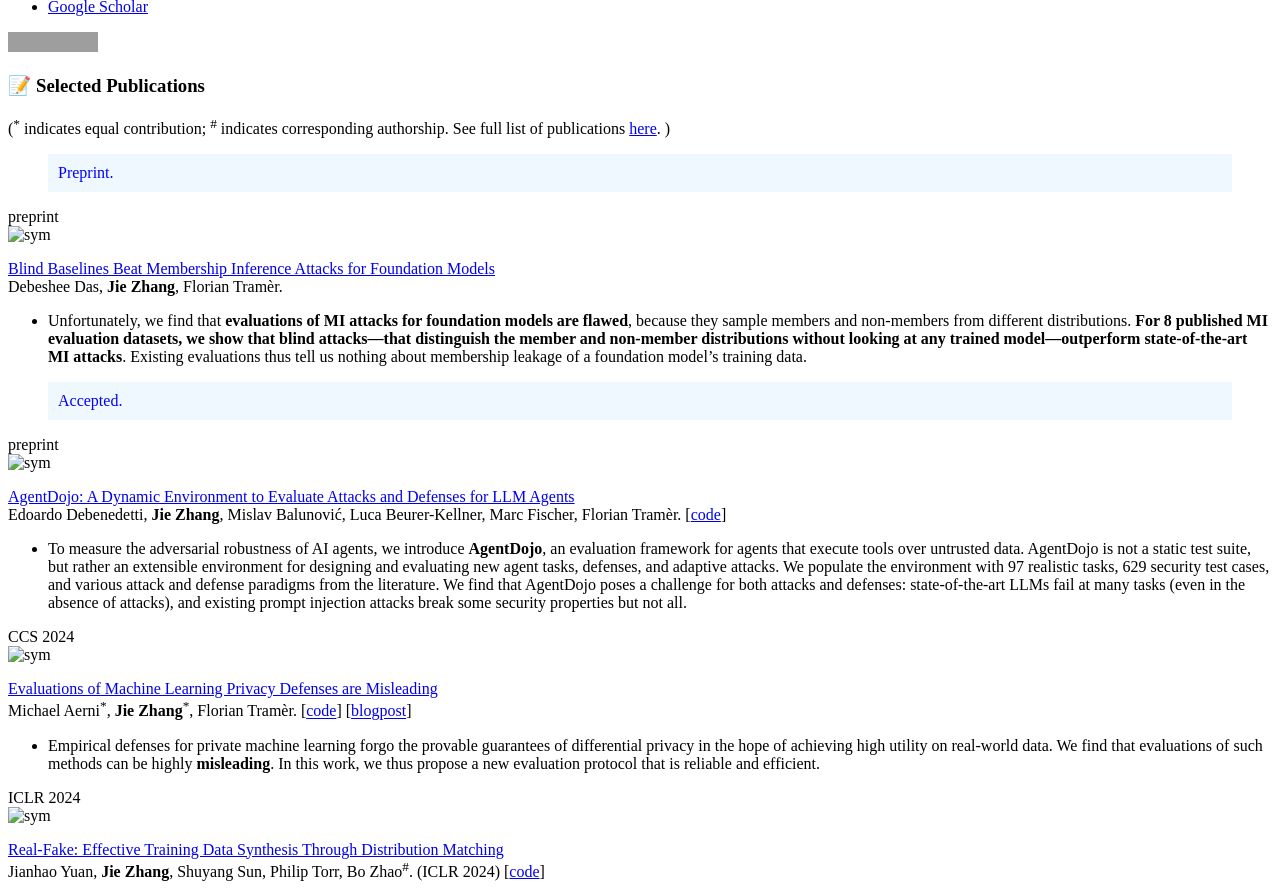
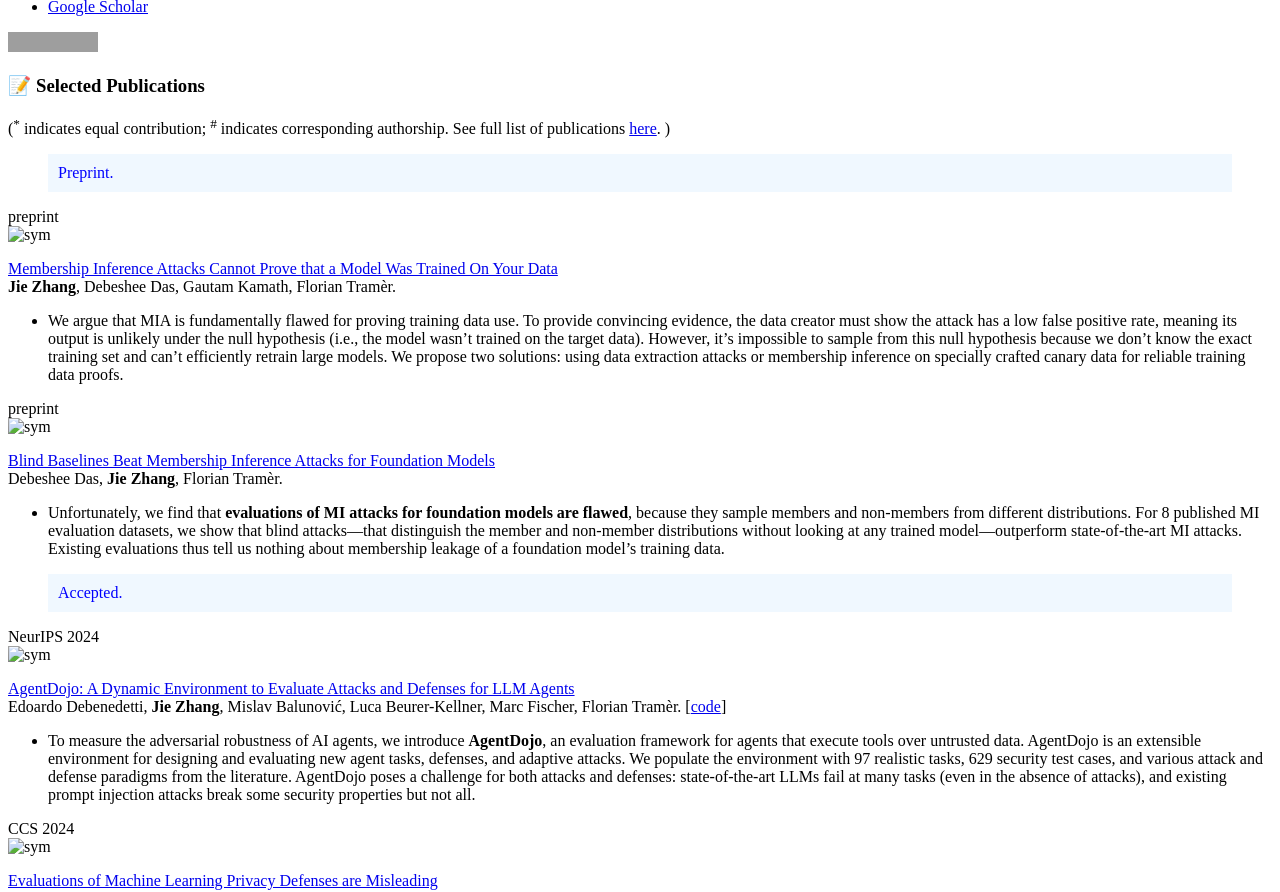
Before and after one commit to zj-jayzhang/zj-jayzhang.github.io, a Jekyll site: the page built from _pages/includes/pubs.md, in a window 1280 px wide and 1400 px high, scrolled down 709 px. Shown: the top 892 px of the window. Built offline with Jekyll 4.4.1, drawn with Linux system fonts in a browser that asks for light colours; our own code applies the rules of GitHub Pages for plain Markdown files; some of the changed text lies outside the part shown; grey boxes are pictures that could not be loaded.

Commit message:
update pub&info

```diff
--- a/_pages/includes/pubs.md
+++ b/_pages/includes/pubs.md
@@ -23,6 +23,18 @@ Preprint.
 </blockquote>
 <!-- Preprint -->
 
+<div class='paper-box'><div class='paper-box-image'><div><div class="badge">preprint</div><img src='images/position.png' alt="sym" width="100%"></div></div>
+<div class='paper-box-text' markdown="1">
+
+[Membership Inference Attacks Cannot Prove that a Model Was Trained On Your Data
+](https://arxiv.org/abs/2409.19798) \\
+<b>Jie Zhang</b>, Debeshee Das,  Gautam Kamath, Florian Tramèr.
+
+- We argue that MIA is fundamentally flawed for proving training data use. To provide convincing evidence, the data creator must show the attack has a low false positive rate, meaning its output is unlikely under the null hypothesis (i.e., the model wasn't trained on the target data). However, it's impossible to sample from this null hypothesis because we don't know the exact training set and can't efficiently retrain large models. We propose two solutions: using data extraction attacks or membership inference on specially crafted canary data for reliable training data proofs.
+
+</div>
+</div>
+
 
 <div class='paper-box'><div class='paper-box-image'><div><div class="badge">preprint</div><img src='images/blind_mia.png' alt="sym" width="100%"></div></div>
 <div class='paper-box-text' markdown="1">
@@ -32,9 +44,9 @@ Preprint.
 Debeshee Das, <b>Jie Zhang</b>, Florian Tramèr.
 
 - Unfortunately, we find that **evaluations of MI attacks for foundation models are flawed**, because
-they sample members and non-members from different distributions. **For 8 published MI evaluation
+they sample members and non-members from different distributions. For 8 published MI evaluation
 datasets, we show that blind attacks—that distinguish the member and non-member distributions
-without looking at any trained model—outperform state-of-the-art MI attacks**. Existing evaluations
+without looking at any trained model—outperform state-of-the-art MI attacks. Existing evaluations
 thus tell us nothing about membership leakage of a foundation model’s training data.
 
 </div>
@@ -49,14 +61,14 @@ thus tell us nothing about membership leakage of a foundation model’s training
 Accepted.
 </blockquote>
 
-<div class='paper-box'><div class='paper-box-image'><div><div class="badge">preprint</div><img src='images/agentdojo.png' alt="sym" width="100%"></div></div>
+<div class='paper-box'><div class='paper-box-image'><div><div class="badge">NeurIPS 2024</div><img src='images/agentdojo.png' alt="sym" width="100%"></div></div>
 <div class='paper-box-text' markdown="1">
 
 [AgentDojo: A Dynamic Environment to Evaluate Attacks and Defenses for LLM Agents
 ](https://arxiv.org/abs/2406.13352) \\
 Edoardo Debenedetti, **Jie Zhang**, Mislav Balunović, Luca Beurer-Kellner, Marc Fischer, Florian Tramèr. \[[code](https://github.com/ethz-spylab/agentdojo)\]
 
-- To measure the adversarial robustness of AI agents, we introduce **AgentDojo**, an evaluation framework for agents that execute tools over untrusted data. AgentDojo is not a static test suite, but rather an extensible environment for designing and evaluating new agent tasks, defenses, and adaptive attacks. We populate the environment with 97 realistic tasks, 629 security test cases, and various attack and defense paradigms from the literature. We find that AgentDojo poses a challenge for both attacks and defenses: state-of-the-art LLMs fail at many tasks (even in the absence of attacks), and existing prompt injection attacks break some security properties but not all.
+- To measure the adversarial robustness of AI agents, we introduce **AgentDojo**, an evaluation framework for agents that execute tools over untrusted data. AgentDojo is an extensible environment for designing and evaluating new agent tasks, defenses, and adaptive attacks. We populate the environment with 97 realistic tasks, 629 security test cases, and various attack and defense paradigms from the literature. AgentDojo poses a challenge for both attacks and defenses: state-of-the-art LLMs fail at many tasks (even in the absence of attacks), and existing prompt injection attacks break some security properties but not all.
 
 </div>
 </div>
@@ -73,7 +85,7 @@
 </div>
 </div>
 
-<div class='paper-box'><div class='paper-box-image'><div><div class="badge">ICLR 2024</div><img src='images/iclr24.png' alt="sym" width="100%"></div></div>
+<!-- <div class='paper-box'><div class='paper-box-image'><div><div class="badge">ICLR 2024</div><img src='images/iclr24.png' alt="sym" width="100%"></div></div>
 <div class='paper-box-text' markdown="1">
 
 [Real-Fake: Effective Training Data Synthesis Through Distribution Matching](https://arxiv.org/abs/2310.10402) \\
@@ -90,9 +102,9 @@ Jianhao Yuan, <b>Jie Zhang</b>, Shuyang Sun, Philip Torr, Bo Zhao<sup>#</sup>. (
 
 [DENSE: Data-Free One-Shot Federated Learning](https://arxiv.org/abs/2112.12371) \\
 <b>Jie Zhang<sup>*</sup></b>, Chen Chen<sup>*</sup>, Bo Li, Lingjuan Lyu, Shuang Wu, Shouhong Ding, Chunhua Shen, Chao Wu<sup>#</sup>. (NeurIPS 2022) \[[code](https://github.com/zj-jayzhang/DENSE )\]
-- The paper focuses on one-shot federated learning, i.e., the server can learn a model with a single communication round. The proposed FedSyn method has two stages: first, training a generator from the ensemble of models from clients; second, distilling the knowledge of the ensemble into a global model with synthetic data. We validate the efficacy of FedSyn by conducting extensive experiments on 6 different datasets with various non-IID settings generated from Dirichlet distributions. Results can well support that the proposed method consistently outperforms all the baselines.
+- The paper focuses on one-shot federated learning, i.e., the server can learn a model with a single communication round. The proposed FedSyn method has two stages: first, training a generator from the ensemble of models from clients; second, distilling the knowledge of the ensemble into a global model with synthetic data. We validate the efficacy of FedSyn by conducting extensive experiments on 6 different datasets with various non-IID settings generated from Dirichlet distributions.
 </div>
-</div>
+</div>  -->
 
 <!-- Skip -->
 <!--
```
Also changed, not shown: _pages/about.md (+1 -1 lines), _pages/includes/news.md (+1 -1 lines), images/position.png (added).
